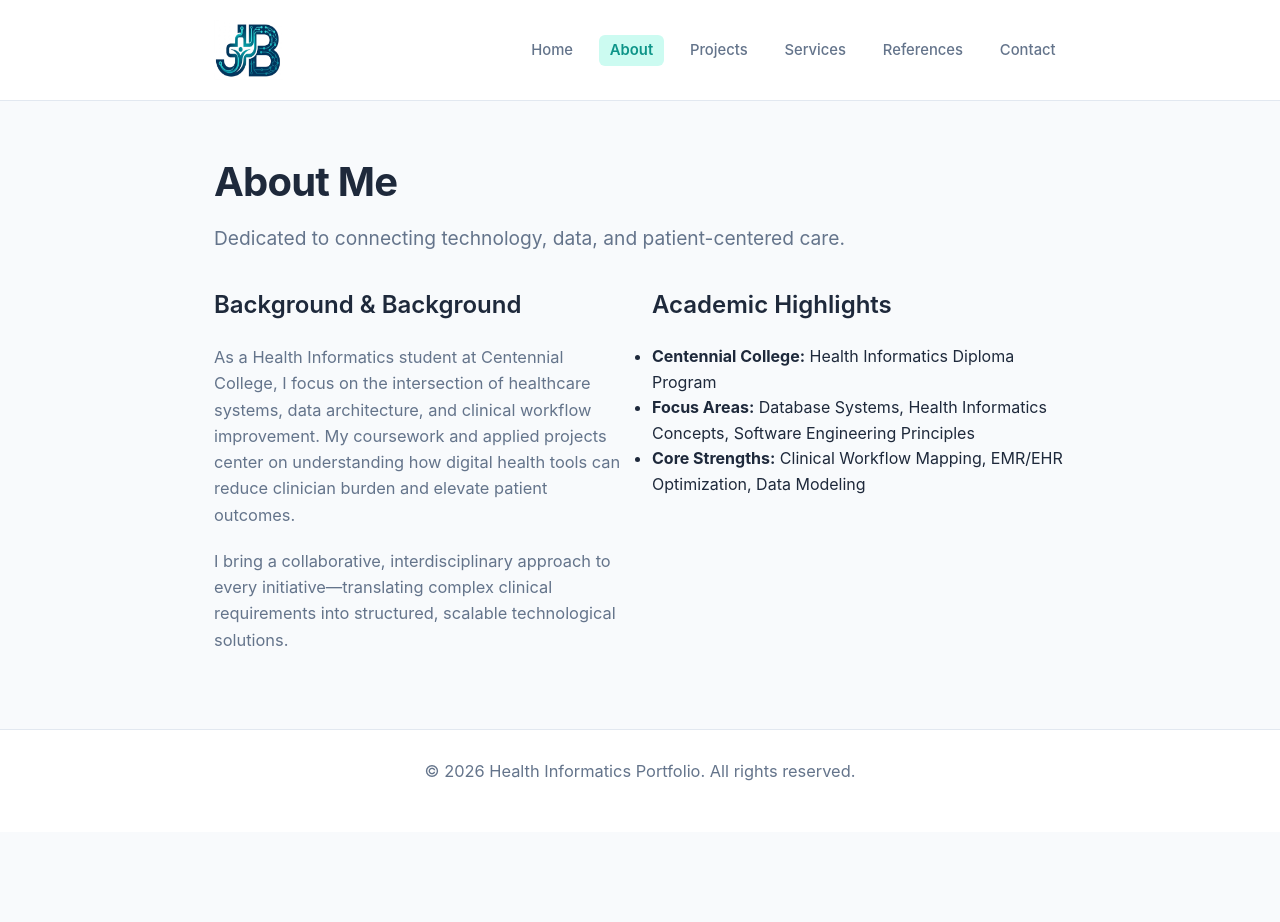
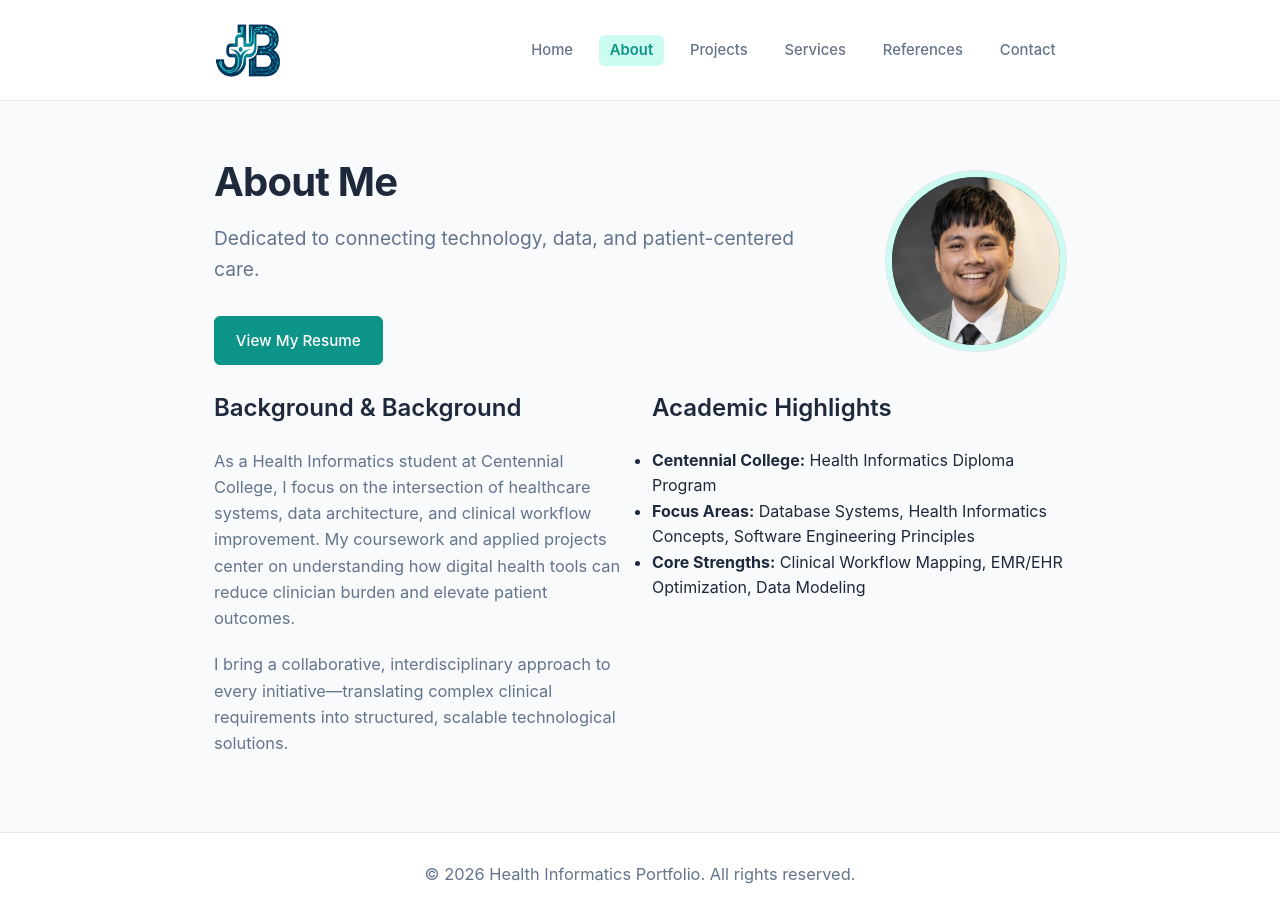
Before and after one commit to jjbacnis/PersonalPortfolio, a React (Vite) app in the folder health-portfolio/: page /about in a window 1280 px wide. Shown: the top 922 px of the page. Before the commit the page ends 832 px from the top, so only its background shows below. Built offline with nearby package versions, Linux system fonts and the light colour scheme.

Commit message:
Profile Headshots & Resume

```diff
--- a/health-portfolio/src/index.css
+++ b/health-portfolio/src/index.css
@@ -16,6 +16,10 @@
 box-sizing: border-box;
 margin: 0;
 padding: 0;
+}
+
+html {
+overflow-y: scroll;
 }
 
 body {
@@ -139,6 +143,62 @@ color: var(--text-secondary);
 margin-bottom: 2rem;
 }
 
+.about-header {
+display: flex;
+align-items: center;
+justify-content: space-between;
+gap: 3rem;
+}
+
+.about-header > div:first-child {
+flex: 1;
+}
+
+.headshot-frame {
+width: 180px;
+height: 180px;
+flex: 0 0 180px;
+overflow: hidden;
+border: 6px solid var(--accent-light);
+border-radius: 50%;
+background-color: var(--accent-color);
+box-shadow: 0 0 0 1px var(--border-color);
+}
+
+.headshot-frame img,
+.headshot-fallback {
+width: 100%;
+height: 100%;
+object-fit: cover;
+}
+
+.headshot-fallback {
+display: flex;
+align-items: center;
+justify-content: center;
+color: #ffffff;
+font-size: 3rem;
+font-weight: 700;
+}
+
+@media (max-width: 600px) {
+.about-header {
+align-items: flex-start;
+gap: 1.5rem;
+}
+
+.headshot-frame {
+width: 110px;
+height: 110px;
+flex-basis: 110px;
+border-width: 4px;
+}
+
+.headshot-fallback {
+font-size: 2rem;
+}
+}
+
 /* STREAMING_CHUNK:Styling cards and grid layouts... */
 .grid {
 display: grid;
--- a/health-portfolio/src/pages/About.jsx
+++ b/health-portfolio/src/pages/About.jsx
@@ -3,8 +3,26 @@ export default function About() {
     <main>
       <section className="page-header">
         <div className="container">
-          <h1>About Me</h1>
-          <p className="lead">Dedicated to connecting technology, data, and patient-centered care.</p>
+          <div className="about-header">
+            <div>
+              <h1>About Me</h1>
+              <p className="lead">Dedicated to connecting technology, data, and patient-centered care.</p>
+              <a className="btn btn-primary" href="public/Resume2026.pdf" target="_blank" rel="noreferrer">
+                View My Resume
+              </a>
+            </div>
+            <div className="headshot-frame">
+              <img
+                src="/images/ProfileHeadshot.jpg"
+                alt="Professional headshot"
+                onError={(event) => {
+                  event.currentTarget.style.display = 'none';
+                  event.currentTarget.nextElementSibling.hidden = false;
+                }}
+              />
+              <span className="headshot-fallback" hidden>JB</span>
+            </div>
+          </div>
         </div>
       </section>
 
```
Also changed, not shown: health-portfolio/public/images/ProfileHeadshot.jpg (added), 1 other file (tests, documents, lock files or other folders).
